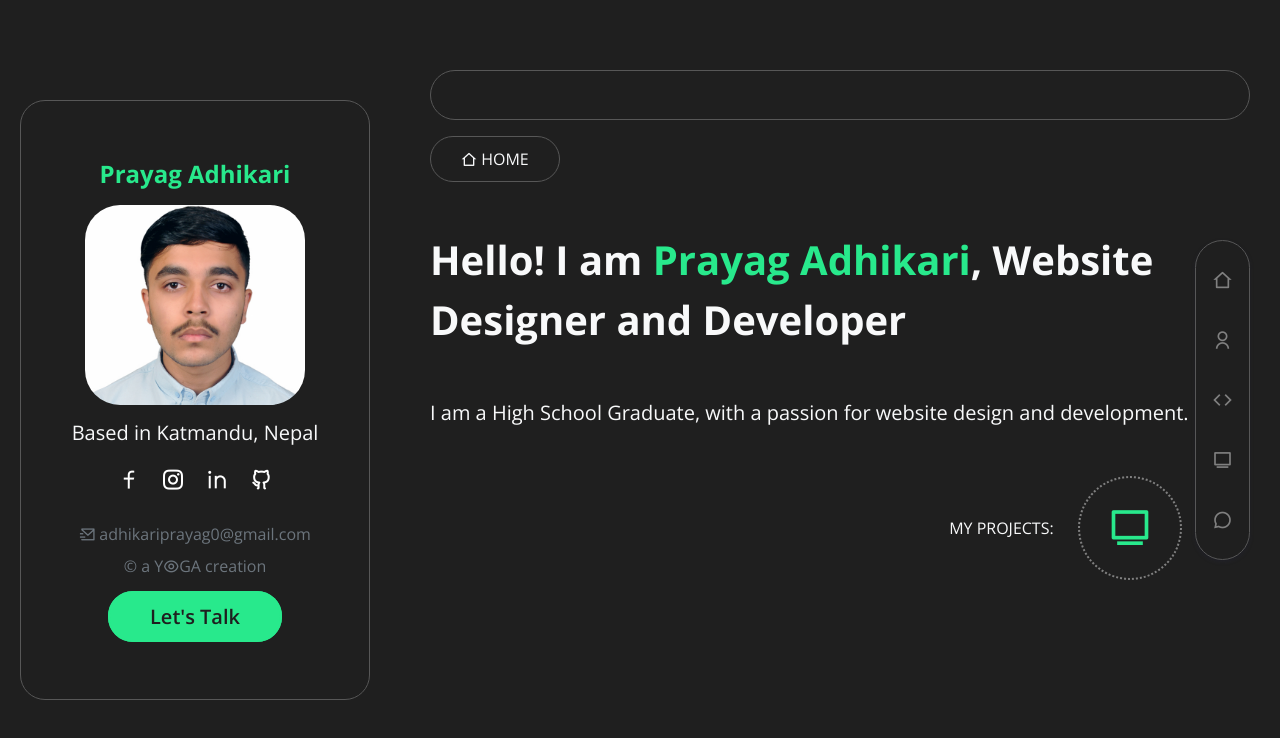
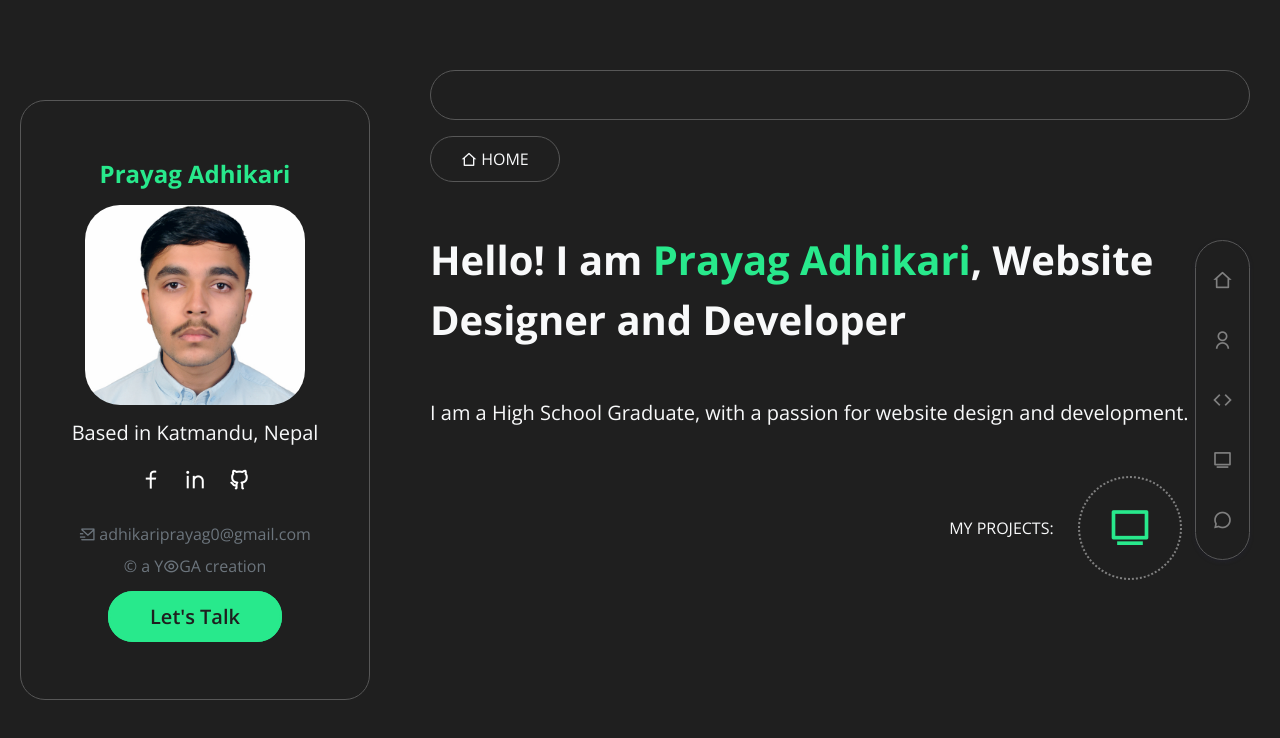
Before and after one commit to adhikariprayag/Prayag-Adhikari-Official-Site, a React (Vite) app: page /home in a window 1280 px wide. Shown: the top 738 px of the page. Built offline with nearby package versions, Linux system fonts and the light colour scheme.

Commit message:
Update Card.jsx

```diff
--- a/src/components/Card.jsx
+++ b/src/components/Card.jsx
@@ -15,7 +15,6 @@ function Card() {
             <div className='socials'>
               <ul>
                 <li><a href="https://www.facebook.com/adhikariprayag" target='_blank'><i className="ri-facebook-line"></i></a></li>
-                <li><a href="https://www.instagram.com/adhikariprayag/" target='_blank'><i className="ri-instagram-line"></i></a></li>
                 <li><a href="https://www.linkedin.com/in/adhikariprayag/" target='_blank'><i className="ri-linkedin-line"></i></a></li>
                 <li><a href="https://github.com/adhikariprayag" target='_blank'><i className="ri-github-line"></i></a></li>
               </ul>
```
